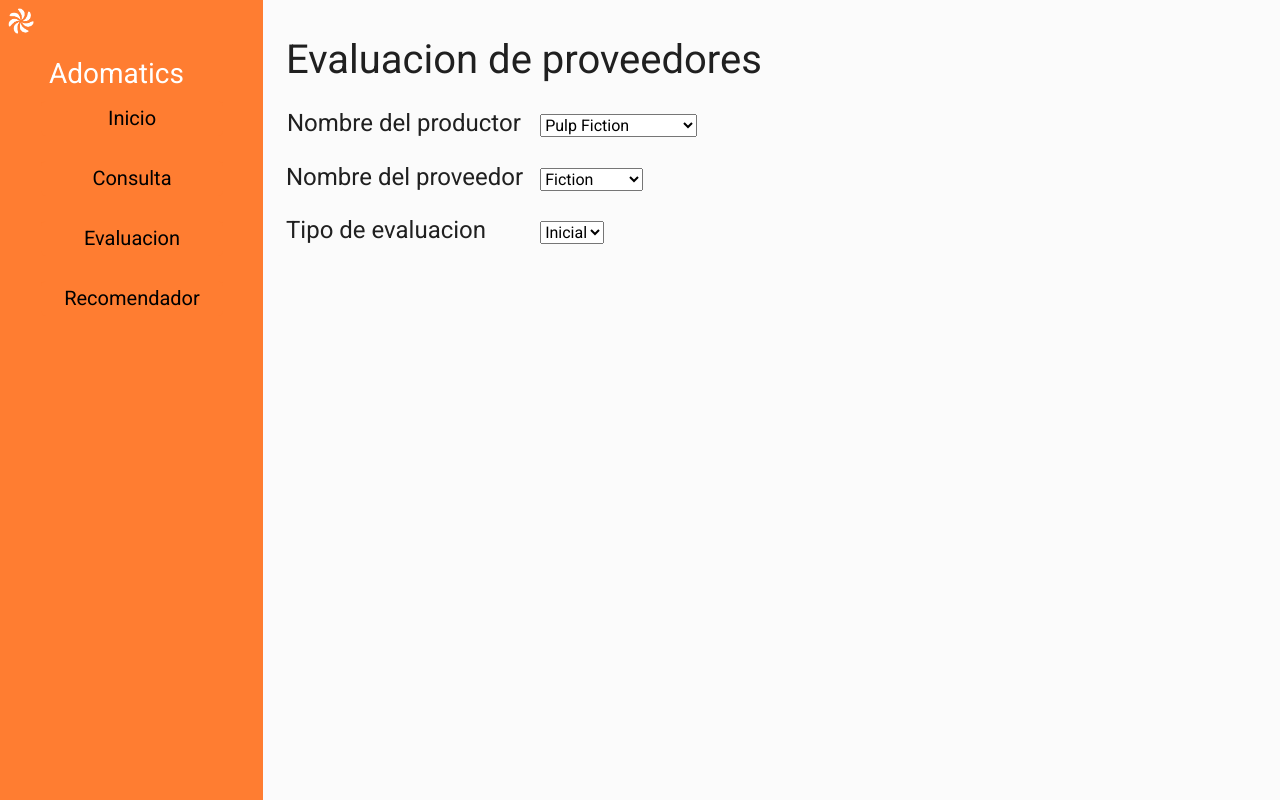
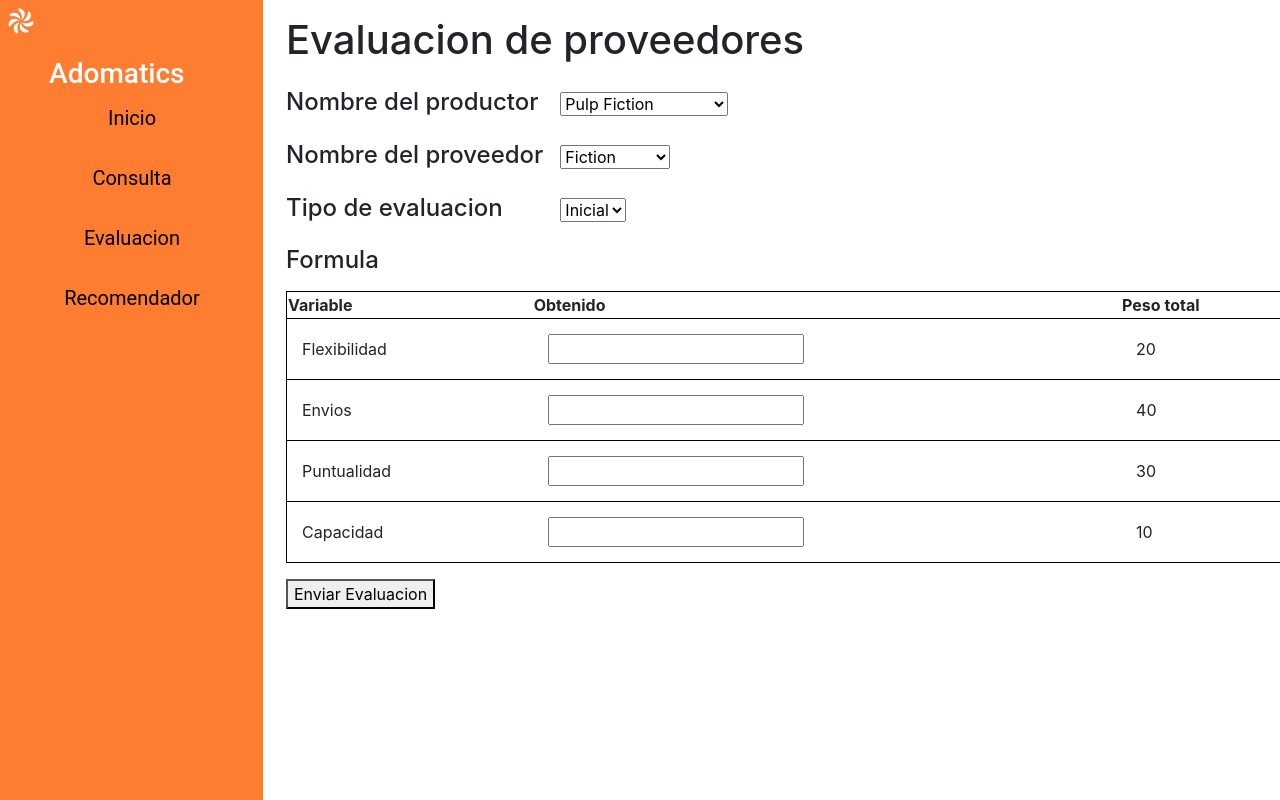
Before and after one commit to soydavido/PerfumeriaBDI, a React (Create React App) app in the folder client/: page / in a window 1280 px wide. Shown: the top 800 px of the page. Built offline with nearby package versions, Linux system fonts and the light colour scheme.

Commit message:
Evaluacion sin validaciones

```diff
--- a/client/src/components/Dropdown.js
+++ b/client/src/components/Dropdown.js
@@ -1,5 +1,4 @@
 import React, { useState, Component } from 'react';
-import "../styles.scss"
 
 ////LA ESTRUCTURA QUE RECIBE ES SENCILLA, SOLO LEERA LAS COLUMNAS ID Y VALUE
 
@@ -21,7 +20,6 @@ class Dropdown extends React.Component{
 
   render(){
     const data=this.props.data;
-    console.log(this.state.activo);
     var dataList= data.map(objeto=>{
       return(
        <option key={objeto.id} >{objeto.value}</option>
--- a/client/src/components/Evaluacion.js
+++ b/client/src/components/Evaluacion.js
@@ -2,6 +2,8 @@ import "./../style.css";
 import Inicio from "./Inicio";
 import React,{ Fragment, useState } from "react";
 import Dropdown from "./Dropdown";
+import styles from "../style.css"
+import InputFuncional from "./InputFuncional";
 
 
 
@@ -13,6 +15,9 @@ class Evaluacion extends React.Component{
             proveedor_activo: "",
             productor_activo: "",
             evaluacion_activa: "",
+            calificacion_total: "",
+            variable_1:"", variable_2:"", variable_3:"", variable_4:"", variable_5:"",
+            variable_6:"", variable_7:"", variable_8:"", variable_9:"", variable_10:"",
             tipo_eva:[
               {
                 id: 1,
@@ -50,6 +55,32 @@ class Evaluacion extends React.Component{
                   id: 3,
                   value: 'Blade 2049',
                 },
+              ],
+              variables: [
+                {
+                  id: "1",
+                  nombre: "Flexibilidad",
+                  obtenido: "",
+                  peso_total: "20"
+                },
+                {
+                  id: "2",
+                  nombre: "Envios",
+                  obtenido: "",
+                  peso_total: "40"
+                },
+                {
+                  id: "3",
+                  nombre: "Puntualidad",
+                  obtenido: "",
+                  peso_total: "30"
+                },
+                {
+                  id: "4",
+                  nombre: "Capacidad",
+                  obtenido: "",
+                  peso_total: "10"
+                }
               ]
 
         }
@@ -64,22 +95,39 @@ class Evaluacion extends React.Component{
     //Funcion para cambiar datos desde el hijo, name es el nombre del atributo a cambiar, y dataFromChild es la informacion a cambiar
     myCallback = (name,dataFromChild) => {
       this.setState({[name]: dataFromChild});
-      console.log(name);
+    }
+    //Funcion para setear lo obtenido en las variables
+    myInputScoreCallback = (nombre,valor) => {
+      this.setState({[nombre]: valor});
+    }
+    validarPuntuajes = () => {
+
     }
 
     render(){
 
       //  console.log("Soy el activo ahora"+this.state.productor_activo);
-      console.log(this.state.items);
-      console.log("Ahora");
       console.log(this.state);
+      var variables=this.state.variables;
+      var extension=(this.state.variables).length;
+      console.log(extension);
+      var variableList= variables.map(objeto=>{
+        return(
+          <tr key={objeto.id}>
+              <td>{objeto.nombre}</td>
+              <td><input></input></td>
+              <td>{objeto.peso_total}</td>
+            </tr>
+        )
+      })
 
         return(
+          <form>
             <div className="body">
                 <h1 className="mt-3 ml-3">Evaluacion de proveedores</h1>
             <div>
                 <tr>
-                    <th><h4 className="mt-3 ml-3 mr-3">Nombre del productor</h4></th>
+                    <h4 className="mt-3 ml-3 mr-3">Nombre del productor</h4>
                     <th><Dropdown data={this.state.items} nombre={"productor_activo"} callbackFromParent={this.myCallback}/></th>
                 </tr>
                 <tr>
@@ -90,8 +138,31 @@ class Evaluacion extends React.Component{
                     <h4 className="mt-3 ml-3 mr-3">Tipo de evaluacion</h4>
                     <th><Dropdown data={this.state.tipo_eva} nombre={"evaluacion_activa"} callbackFromParent={this.myCallback}/></th>
                 </tr>
+                <h4 class="ml-3 mt-3">Formula</h4>
+                <table className="table-pers ml-3 mt-3">
+                <thead>
+                  <tr class="table-borders">
+                    <th >Variable</th>
+                    <th >Obtenido</th>
+                    <th >Peso total</th>
+                  </tr>
+                </thead>
+                <tbody>
+                  {variables.map(objeto=>{
+                    return(
+                    <tr key={objeto.id} class="table-borders">
+                      <td>{objeto.nombre}</td>
+                      <td><InputFuncional papa="variable_" informacion={objeto} callbackInputParent={this.myInputScoreCallback}/></td>
+                      <td >{objeto.peso_total}</td>
+                    </tr>
+                    )
+                  })}
+                  </tbody>
+                </table>
+                <button class="mt-3 ml-3">Enviar Evaluacion</button>
             </div>
             </div>
+          </form>
         )
         console.log(this.state.productor_activo);
     }
--- /dev/null
+++ b/client/src/components/InputFuncional.js
@@ -0,0 +1,32 @@
+import React, { useState, Component } from 'react';
+import styles from "../style.css"
+
+class InputFuncional extends React.Component{
+    constructor(props){
+        super(props);
+        this.state={
+            texto: "",
+            variable: ""
+        }
+    }
+
+    myChangeHandler = (event) =>{
+        let nam = event.target.name;
+        let val = event.target.value;
+        if(val>this.props.informacion.peso_total){
+            alert("Verifica los numeros ingresados, el limite es "+this.props.informacion.peso_total);
+        }
+        this.props.callbackInputParent(nam,val);
+    }
+
+    render(){
+        const nom=this.props.papa;
+        var nombreVariable= nom.concat(this.props.informacion.id);
+        console.log(this.props.informacion.peso_total);
+        return(
+            <input type="number" name={nombreVariable} onChange={this.myChangeHandler} max={this.props.informacion.peso_total}></input>
+        )
+    }
+}
+
+export default InputFuncional;
--- a/client/src/style.css
+++ b/client/src/style.css
@@ -119,3 +119,19 @@
     backdrop-filter: blur(4px);
     border-radius: 5px;
 }
+
+/* CSS EVALUACION*/
+
+.table-pers{
+ width: 1000px;
+}
+
+.table-borders{
+    border: 1px solid black;
+}
+
+.th, tr, td{
+        padding: 15px;
+        text-align: left;
+        border: 1px black
+}
--- a/client/src/styles.scss
+++ /dev/null
@@ -1,117 +0,0 @@
-
-/* ==========================================================================
-   Dropdown menu
-   ========================================================================== */
-@import url('https://fonts.googleapis.com/css?family=Roboto:400,700,900');
-
-/* RESETS
-============================================ */
-
-html {
-  -webkit-box-sizing: border-box;
-          box-sizing: border-box;
-}
-*, *:before, *:after {
-  -webkit-box-sizing: inherit;
-          box-sizing: inherit;
-}
-
-body {
-  margin: 20px 0;
-  padding: 0;
-  line-height: 1;
-  font-size: 16px;
-  font-family: 'Roboto', sans-serif;
-  color: #202020;
-  background-color: #fbfbfb;
-  font-smooth: always;
-  -webkit-font-smoothing: antialiased;
-  -moz-osx-font-smoothing: grayscale;
-}
-
-.container {
-  max-width: 1140px;
-  width: 100%;
-  margin: auto;
-}
-
-@mixin styling() {
-  background-color: white;
-  border-color: #ccc;
-  border-radius: 4px;
-  border-style: solid;
-  border-width: 1px;
-  box-shadow: 0 .125rem .25rem rgba(0,0,0,.075) !important;
-}
-
-/* DROPDOWN
-============================================ */
-
-.side{
-    display: inline-block;
-}
-
-.dd-wrapper {
-  display: flex;
-  min-height: 38px;
-  min-width: 600px;
-  flex-wrap: wrap;
-
-  .dd-header {
-    @include styling();
-    display: flex;
-    justify-content: space-between;
-    cursor: pointer;
-    width: 100%;
-    padding: 0 20px;
-
-    &__title--bold {
-      font-weight: bold;
-    }
-  }
-
-  .dd-list {
-    box-shadow: 0 .125rem .25rem rgba(0,0,0,.075) !important;
-    padding: 0;
-    margin: 0;
-    width: 100%;
-    margin-top: 20px;
-
-    li {
-      list-style-type: none;
-
-      &:first-of-type {
-        > button {
-          border-top: 1px solid #ccc;
-          border-top-left-radius: 4px;
-          border-top-right-radius: 4px;
-        }
-      }
-
-      &:last-of-type > button {
-        border-bottom-left-radius: 4px;
-        border-bottom-right-radius: 4px;
-      }
-
-      button {
-        display: flex;
-        justify-content: space-between;
-        background-color: white;
-        font-size: 16px;
-        padding: 15px 20px 15px 20px;
-        border: 0;
-        border-bottom: 1px solid #ccc;
-        width: 100%;
-        text-align: left;
-        border-left: 1px solid #ccc;
-        border-right: 1px solid #ccc;
-
-        &:hover, &:focus {
-          cursor: pointer;
-          font-weight: bold;
-          background-color: #ccc;
-        }
-      }
-    }
-  }
-}
```
